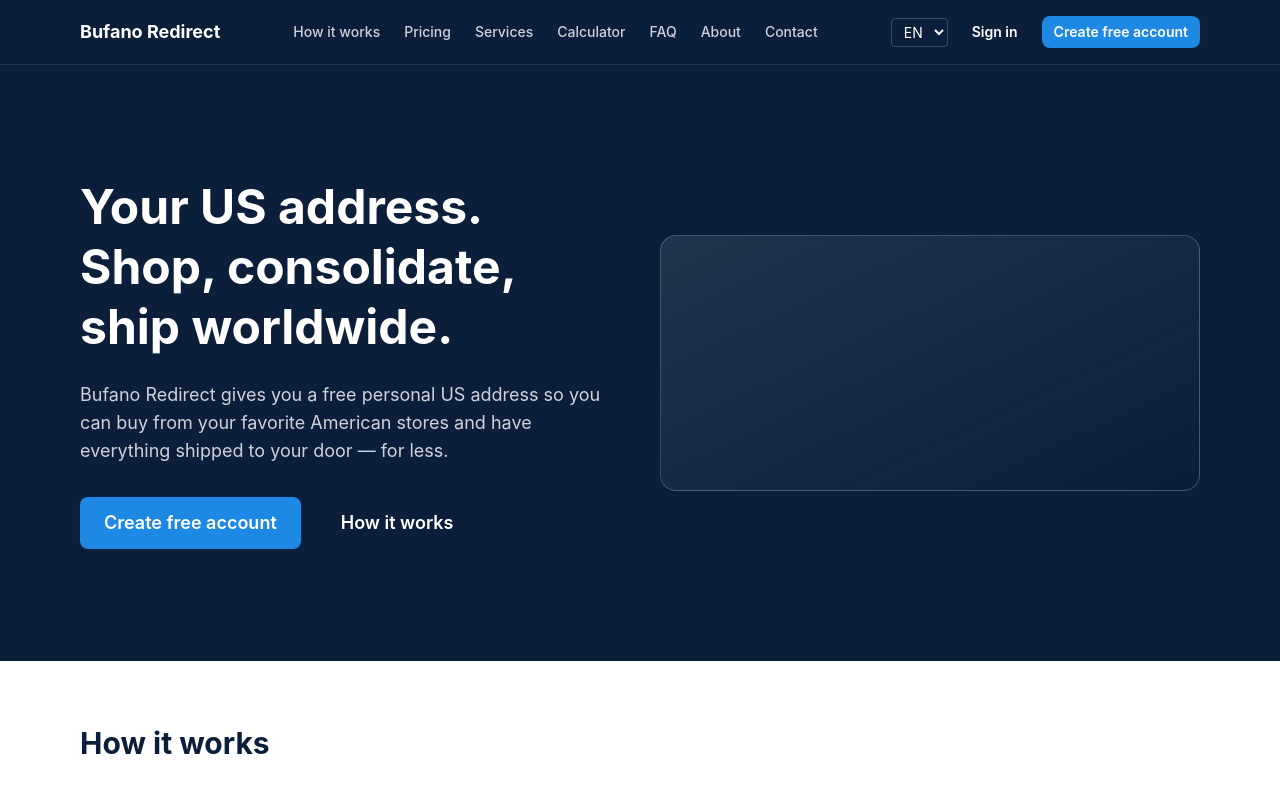
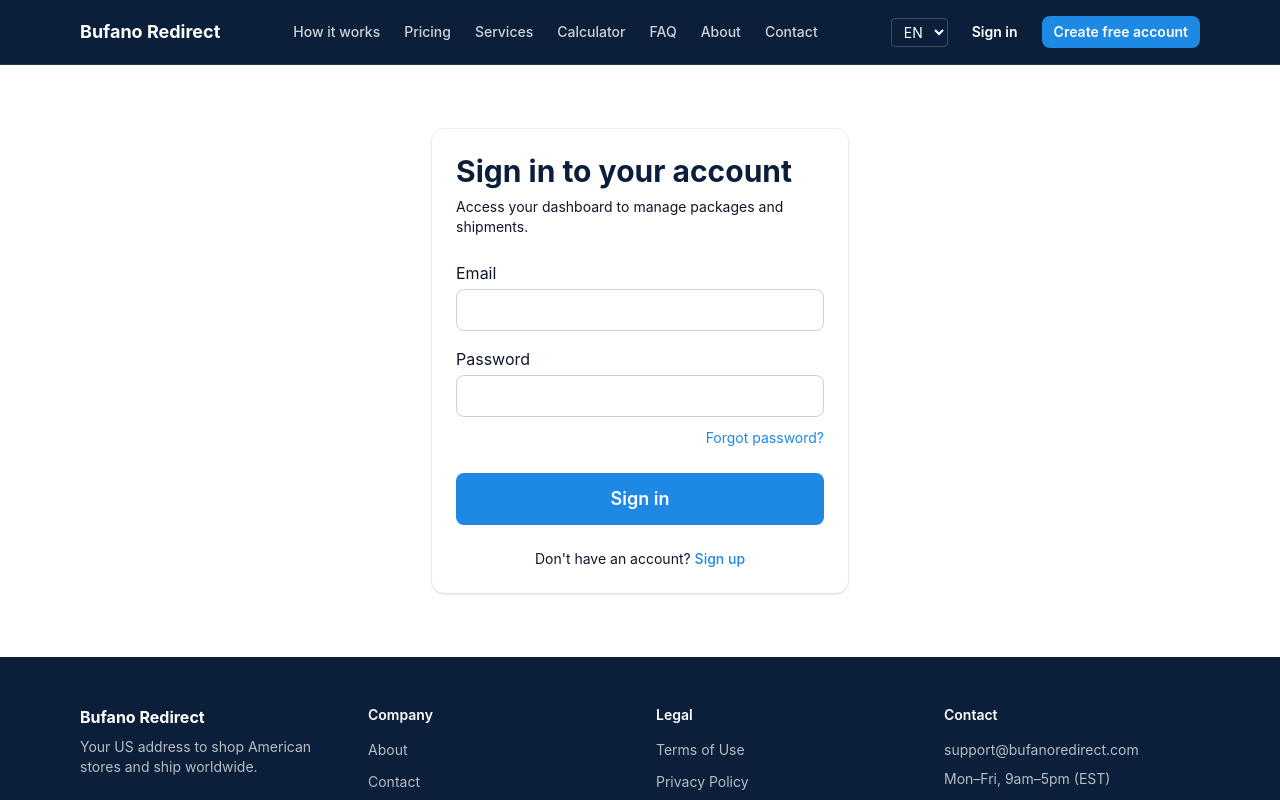
Before and after one commit to cbufano/UboxRedirect.com, a React (Vite) app: page /login in a window 1280 px wide. Before the commit this address led to /. Shown: the top 800 px of the page. Built offline with nearby package versions, Linux system fonts and the light colour scheme.

Commit message:
feat: build login page

```diff
--- a/src/i18n/locales/en/common.json
+++ b/src/i18n/locales/en/common.json
@@ -466,6 +466,19 @@
       }
     ]
   },
+  "auth": {
+    "login": {
+      "title": "Sign in to your account",
+      "subtitle": "Access your dashboard to manage packages and shipments.",
+      "email": "Email",
+      "password": "Password",
+      "submit": "Sign in",
+      "error": "Invalid email or password.",
+      "forgot": "Forgot password?",
+      "noAccount": "Don't have an account?",
+      "signupLink": "Sign up"
+    }
+  },
   "privacy": {
     "title": "Privacy Policy",
     "updated": "Last updated: July 2026",
--- a/src/i18n/locales/es/common.json
+++ b/src/i18n/locales/es/common.json
@@ -466,6 +466,19 @@
       }
     ]
   },
+  "auth": {
+    "login": {
+      "title": "Inicia sesión en tu cuenta",
+      "subtitle": "Accede a tu panel para administrar paquetes y envíos.",
+      "email": "Correo electrónico",
+      "password": "Contraseña",
+      "submit": "Iniciar sesión",
+      "error": "Correo electrónico o contraseña inválidos.",
+      "forgot": "¿Olvidaste tu contraseña?",
+      "noAccount": "¿No tienes una cuenta?",
+      "signupLink": "Regístrate"
+    }
+  },
   "privacy": {
     "title": "Política de Privacidad",
     "updated": "Última actualización: julio de 2026",
--- a/src/i18n/locales/pt/common.json
+++ b/src/i18n/locales/pt/common.json
@@ -466,6 +466,19 @@
       }
     ]
   },
+  "auth": {
+    "login": {
+      "title": "Entre na sua conta",
+      "subtitle": "Acesse seu painel para gerenciar pacotes e envios.",
+      "email": "E-mail",
+      "password": "Senha",
+      "submit": "Entrar",
+      "error": "E-mail ou senha inválidos.",
+      "forgot": "Esqueceu sua senha?",
+      "noAccount": "Não tem uma conta?",
+      "signupLink": "Criar conta"
+    }
+  },
   "privacy": {
     "title": "Política de Privacidade",
     "updated": "Última atualização: julho de 2026",
--- /dev/null
+++ b/src/pages/auth/Login.tsx
@@ -0,0 +1,98 @@
+import { useState } from 'react'
+import { useForm, type SubmitHandler } from 'react-hook-form'
+import { zodResolver } from '@hookform/resolvers/zod'
+import { z } from 'zod'
+import { useTranslation } from 'react-i18next'
+import { Link, useNavigate } from 'react-router-dom'
+import { Card } from '../../components/ui/Card'
+import { Input } from '../../components/ui/Input'
+import { Button } from '../../components/ui/Button'
+import { authService } from '../../services/authService'
+
+export default function Login() {
+  const { t } = useTranslation()
+  const navigate = useNavigate()
+  const [authError, setAuthError] = useState(false)
+
+  const schema = z.object({
+    email: z.string().email(),
+    password: z.string().min(1),
+  })
+
+  type FormValues = z.infer<typeof schema>
+
+  const {
+    register,
+    handleSubmit,
+    formState: { errors },
+  } = useForm<FormValues>({
+    resolver: zodResolver(schema),
+    defaultValues: { email: '', password: '' },
+  })
+
+  const onSubmit: SubmitHandler<FormValues> = ({ email, password }) => {
+    setAuthError(false)
+    try {
+      authService.login(email, password)
+      navigate('/app')
+    } catch {
+      setAuthError(true)
+    }
+  }
+
+  return (
+    <div className="mx-auto my-16 max-w-md px-4">
+      <Card>
+        <h1 className="text-3xl font-bold text-navy">{t('auth.login.title')}</h1>
+        <p className="mt-2 text-sm text-slate">{t('auth.login.subtitle')}</p>
+
+        {authError && (
+          <p role="alert" className="mt-6 rounded-lg bg-red-50 px-4 py-3 text-sm font-medium text-red-600">
+            {t('auth.login.error')}
+          </p>
+        )}
+
+        <form onSubmit={handleSubmit(onSubmit)} noValidate className="mt-6">
+          <Input
+            label={t('auth.login.email')}
+            id="email"
+            type="email"
+            autoComplete="email"
+            error={errors.email?.message}
+            {...register('email')}
+          />
+
+          <div className="mt-4">
+            <Input
+              label={t('auth.login.password')}
+              id="password"
+              type="password"
+              autoComplete="current-password"
+              error={errors.password?.message}
+              {...register('password')}
+            />
+          </div>
+
+          <div className="mt-2 text-right">
+            <Link to="/forgot" className="text-sm text-brand hover:underline">
+              {t('auth.login.forgot')}
+            </Link>
+          </div>
+
+          <div className="mt-6">
+            <Button type="submit" variant="primary" size="lg" className="w-full">
+              {t('auth.login.submit')}
+            </Button>
+          </div>
+        </form>
+
+        <p className="mt-6 text-center text-sm text-slate">
+          {t('auth.login.noAccount')}{' '}
+          <Link to="/signup" className="font-medium text-brand hover:underline">
+            {t('auth.login.signupLink')}
+          </Link>
+        </p>
+      </Card>
+    </div>
+  )
+}
--- a/src/routes.tsx
+++ b/src/routes.tsx
@@ -10,6 +10,7 @@ import Contact from './pages/Contact'
 import About from './pages/About'
 import Terms from './pages/Terms'
 import Privacy from './pages/Privacy'
+import Login from './pages/auth/Login'
 
 export function AppRoutes() {
   return (
@@ -25,6 +26,7 @@ export function AppRoutes() {
         <Route path="about" element={<About />} />
         <Route path="terms" element={<Terms />} />
         <Route path="privacy" element={<Privacy />} />
+        <Route path="login" element={<Login />} />
         {/* public routes added as their tasks complete */}
       </Route>
       <Route path="*" element={<Navigate to="/" replace />} />
```
Also changed, not shown: 1 other file (tests, documents, lock files or other folders).
